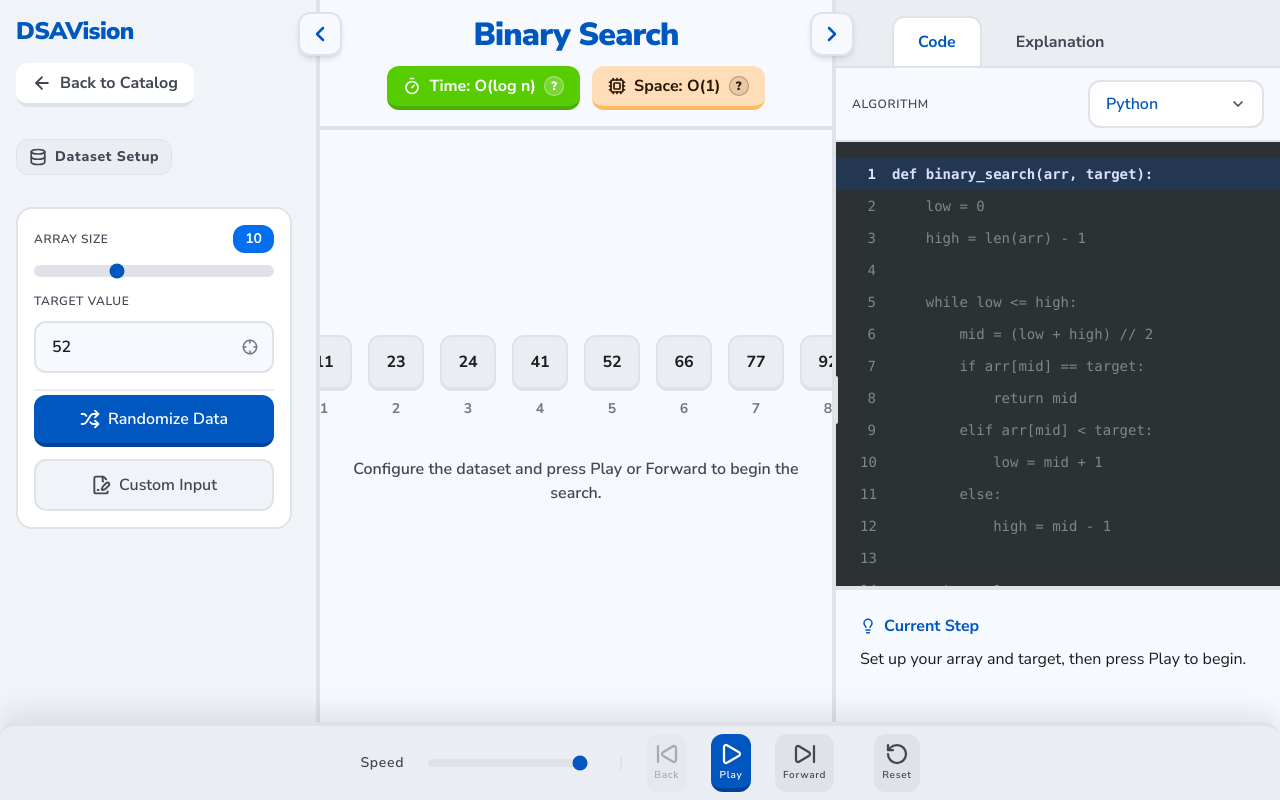
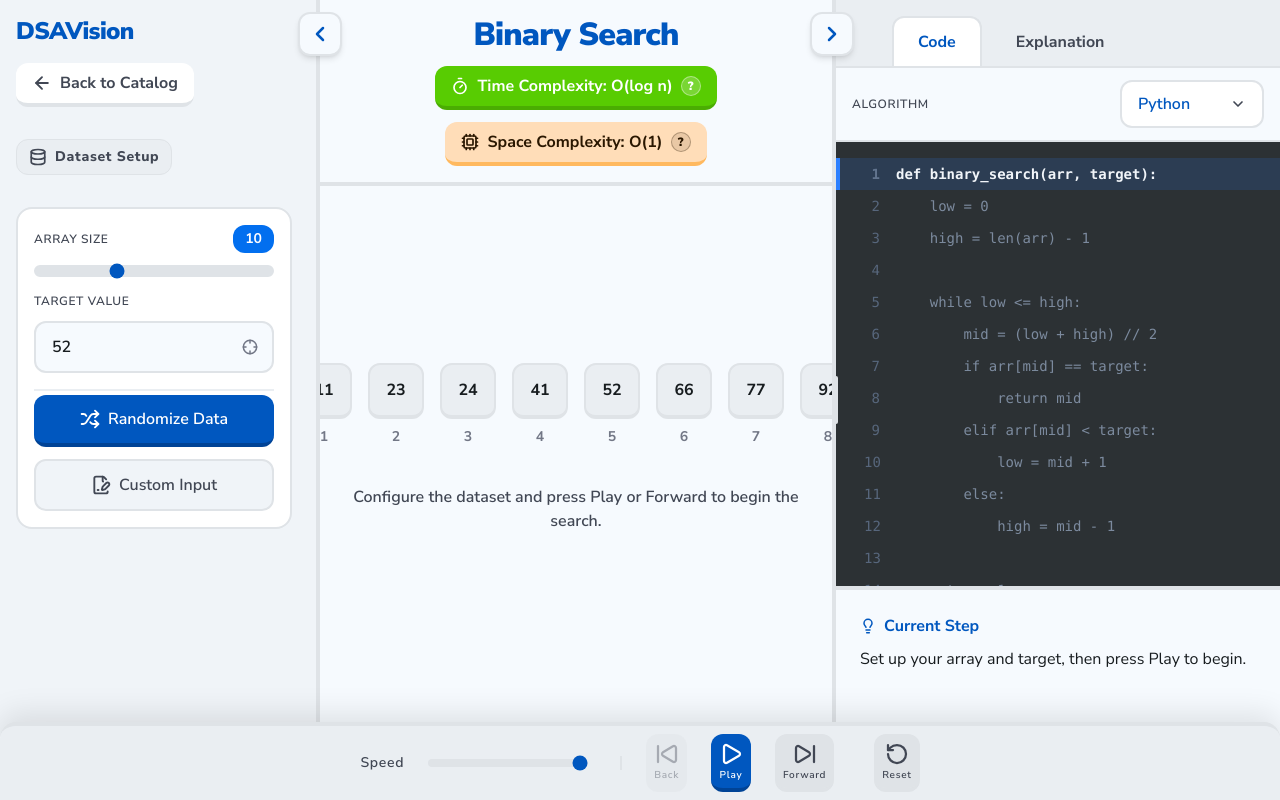
Before and after one commit to aarxnmendez/dsa-vision, a React (Vite) app: page /binary-search in a window 1280 px wide. Built offline with nearby package versions, Linux system fonts and the light colour scheme.

Commit message:
feat(ui): add embedded code panel variant and shared visualizer panel shell

```diff
--- a/src/components/panels/CodePanel.tsx
+++ b/src/components/panels/CodePanel.tsx
@@ -1,20 +1,26 @@
 import { useId, useState, type ReactNode } from "react";
 import type { CodeLanguage } from "../../data/binarySearchCode";
-import { Icon } from "../ui/Icon";
+import { CODE_ACTIVE_LINE_CLASS } from "../../constants/visualizerTokens";
 import { sectionLabelClass } from "../ui/sectionLabel";
+import { CopyCodeButton } from "./CopyCodeButton";
+import { EmbeddedPanelTabBar } from "./EmbeddedPanelTabBar";
 import { LanguageSelector } from "./LanguageSelector";
+import { CodePanelStepFooter } from "./CodePanelStepFooter";
 
 export type CodePanelTab = "code" | "explanation";
+export type CodePanelVariant = "sidebar" | "embedded";
 
 interface CodePanelProps {
   codeByLanguage: Record<CodeLanguage, string[]>;
   explanation?: ReactNode;
   codeSectionLabel?: string;
   activeLine: number;
-  stepExplanation: string;
+  stepExplanation?: string;
   stepFormula?: string;
   activeTab?: CodePanelTab;
   onTabChange?: (tab: CodePanelTab) => void;
+  variant?: CodePanelVariant;
+  showStepFooter?: boolean;
 }
 
 export function CodePanel({
@@ -26,9 +32,13 @@ export function CodePanel({
   stepFormula,
   activeTab: controlledTab,
   onTabChange,
+  variant = "sidebar",
+  showStepFooter = true,
 }: CodePanelProps) {
   const [internalTab, setInternalTab] = useState<CodePanelTab>("code");
   const activeTab = controlledTab ?? internalTab;
+  const hasExplanation = explanation != null;
+  const isEmbedded = variant === "embedded";
   const tabListId = useId();
   const codeTabId = `${tabListId}-code-tab`;
   const explanationTabId = `${tabListId}-explanation-tab`;
@@ -58,12 +68,59 @@ export function CodePanel({
         : "text-on-surface-variant hover:bg-surface-variant border-transparent",
     ].join(" ");
 
+  const codeEditor = (
+    <div className="min-h-0 min-w-0 flex-1 overflow-auto bg-inverse-surface">
+      <div className="min-w-max py-4 font-mono text-sm leading-loose">
+        {lines.map((line, index) => {
+          const lineNumber = index + 1;
+          const isActive = lineNumber === activeLine;
+
           return (
-    <div className="flex flex-col h-full min-w-0">
+            <div
+              key={lineNumber}
+              className={[
+                "flex whitespace-pre border-l-4 py-0.5 pl-6 pr-6",
+                isActive
+                  ? CODE_ACTIVE_LINE_CLASS
+                  : "border-transparent text-slate-400 opacity-80",
+              ].join(" ")}
+            >
+              <span className="w-8 shrink-0 select-none pr-4 text-right tabular-nums text-slate-500">
+                {lineNumber}
+              </span>
+              <span className="whitespace-pre">{line || " "}</span>
+            </div>
+          );
+        })}
+      </div>
+    </div>
+  );
+
+  if (isEmbedded) {
+    return (
+      <div className="flex min-h-[22rem] min-w-0 flex-col overflow-hidden rounded-2xl border-2 border-surface-variant bg-surface-container-lowest shadow-sm">
+        <EmbeddedPanelTabBar icon="code" label="Code" />
+        <div className="flex shrink-0 items-center justify-between gap-4 border-b-2 border-surface-variant bg-surface-bright px-4 py-3">
+          <LanguageSelector value={language} onChange={setLanguage} />
+          <CopyCodeButton code={lines.join("\n")} />
+        </div>
+        {codeEditor}
+        {showStepFooter && (
+          <CodePanelStepFooter
+            stepExplanation={stepExplanation}
+            stepFormula={stepFormula}
+          />
+        )}
+      </div>
+    );
+  }
+
+  return (
+    <div className="flex h-full min-w-0 flex-col">
       <div
         role="tablist"
         aria-label="Code panel sections"
-        className="flex border-b-2 border-surface-variant bg-surface-container pt-4 px-4 pl-14 gap-2 shrink-0"
+        className="flex shrink-0 gap-2 border-b-2 border-surface-variant bg-surface-container px-4 pt-4 pl-14"
       >
         <button
           type="button"
@@ -76,6 +133,7 @@ export function CodePanel({
         >
           Code
         </button>
+        {hasExplanation && (
           <button
             type="button"
             role="tab"
@@ -87,75 +145,41 @@ export function CodePanel({
           >
             Explanation
           </button>
+        )}
       </div>
 
-      {activeTab === "code" ? (
+      {activeTab === "code" || !hasExplanation ? (
         <div
           id={codePanelId}
           role="tabpanel"
           aria-labelledby={codeTabId}
-          className="flex flex-col flex-1 min-h-0"
+          className="flex min-h-0 flex-1 flex-col"
         >
-          <div className="px-4 py-3 border-b-2 border-surface-variant flex items-center justify-between gap-4 bg-surface-bright shrink-0">
+          <div className="flex shrink-0 items-center justify-between gap-4 border-b-2 border-surface-variant bg-surface-bright px-4 py-3">
             <h3 className={sectionLabelClass}>{codeSectionLabel}</h3>
             <LanguageSelector value={language} onChange={setLanguage} />
           </div>
 
-          <div className="flex-1 min-h-0 min-w-0 overflow-auto bg-inverse-surface">
-            <div className="min-w-max py-4 font-mono text-sm leading-loose">
-              {lines.map((line, index) => {
-                const lineNumber = index + 1;
-                const isActive = lineNumber === activeLine;
-
-                return (
-                  <div
-                    key={lineNumber}
-                    className={[
-                      "flex whitespace-pre pl-6 pr-6 py-0.5",
-                      isActive
-                        ? "bg-primary/20 text-primary-fixed font-semibold"
-                        : "text-surface-dim opacity-50",
-                    ].join(" ")}
-                  >
-                    <span className="w-8 shrink-0 text-right pr-4 select-none tabular-nums">
-                      {lineNumber}
-                    </span>
-                    <span className="whitespace-pre">{line || " "}</span>
-                  </div>
-                );
-              })}
-            </div>
-          </div>
+          {codeEditor}
         </div>
       ) : (
         <div
           id={explanationPanelId}
           role="tabpanel"
           aria-labelledby={explanationTabId}
-          className="flex-1 min-h-0 p-6 overflow-y-auto bg-surface-bright"
+          className="min-h-0 flex-1 overflow-y-auto bg-surface-bright p-6"
         >
           {explanation}
         </div>
       )}
 
-      <div className="p-6 bg-surface border-t-4 border-surface-variant shrink-0 pb-32">
-        <h4 className="font-bold text-primary mb-2 flex items-center gap-2">
-          <Icon name="lightbulb" />
-          Current Step
-        </h4>
-        <p className="font-body-md text-on-surface leading-relaxed">
-          {stepExplanation}
-          {stepFormula && (
-            <>
-              <br />
-              <br />
-              <code className="bg-surface-container px-2 py-1 rounded-md border border-surface-variant whitespace-pre">
-                {stepFormula}
-              </code>
-            </>
+      {showStepFooter && (
+        <CodePanelStepFooter
+          stepExplanation={stepExplanation}
+          stepFormula={stepFormula}
+          className="pb-32"
+        />
       )}
-        </p>
-      </div>
     </div>
   );
 }
--- /dev/null
+++ b/src/components/panels/CodePanelStepFooter.tsx
@@ -0,0 +1,39 @@
+import { Icon } from "../ui/Icon";
+
+interface CodePanelStepFooterProps {
+  stepExplanation?: string;
+  stepFormula?: string;
+  className?: string;
+}
+
+export function CodePanelStepFooter({
+  stepExplanation,
+  stepFormula,
+  className = "",
+}: CodePanelStepFooterProps) {
+  return (
+    <div
+      className={[
+        "shrink-0 border-t-4 border-surface-variant bg-surface p-6",
+        className,
+      ].join(" ")}
+    >
+      <h4 className="mb-2 flex items-center gap-2 font-bold text-primary">
+        <Icon name="lightbulb" />
+        Current Step
+      </h4>
+      <p className="font-body-md leading-relaxed text-on-surface">
+        {stepExplanation ?? "Set up your dataset, then press Play to begin."}
+        {stepFormula && (
+          <>
+            <br />
+            <br />
+            <code className="whitespace-pre rounded-md border border-surface-variant bg-surface-container px-2 py-1">
+              {stepFormula}
+            </code>
+          </>
+        )}
+      </p>
+    </div>
+  );
+}
--- a/src/components/panels/ComplexityBadges.tsx
+++ b/src/components/panels/ComplexityBadges.tsx
@@ -1,26 +1,29 @@
 import { useState } from "react";
 import { ComplexityInfoPopover } from "./ComplexityInfoPopover";
+import {
+  BINARY_SEARCH_SPACE_INFO,
+  BINARY_SEARCH_TIME_INFO,
+} from "../../constants/visualizerTokens";
+
+interface ComplexityInfo {
+  title: string;
+  text: string;
+}
 
 interface ComplexityBadgesProps {
   timeComplexity?: string;
   spaceComplexity?: string;
+  timeInfo?: ComplexityInfo;
+  spaceInfo?: ComplexityInfo;
 }
 
 type OpenPopover = "time" | "space" | null;
 
-const TIME_INFO = {
-  title: "Logarithmic Time",
-  text: "Execution time grows logarithmically relative to the input size. By halving the search space at each step, it remains exceptionally fast even for massive datasets.",
-};
-
-const SPACE_INFO = {
-  title: "Constant Space",
-  text: "The algorithm uses a fixed amount of additional memory (pointers only), regardless of the array size.",
-};
-
 export function ComplexityBadges({
   timeComplexity = "O(log n)",
   spaceComplexity = "O(1)",
+  timeInfo = BINARY_SEARCH_TIME_INFO,
+  spaceInfo = BINARY_SEARCH_SPACE_INFO,
 }: ComplexityBadgesProps) {
   const [openPopover, setOpenPopover] = useState<OpenPopover>(null);
 
@@ -29,21 +32,21 @@ export function ComplexityBadges({
   };
 
   return (
-    <div className="flex gap-3 flex-wrap justify-center">
+    <div className="flex flex-wrap justify-center gap-3">
       <ComplexityInfoPopover
-        label={`Time: ${timeComplexity}`}
+        label={`Time Complexity: ${timeComplexity}`}
         variant="time"
-        popoverTitle={TIME_INFO.title}
-        popoverText={TIME_INFO.text}
+        popoverTitle={timeInfo.title}
+        popoverText={timeInfo.text}
         isOpen={openPopover === "time"}
         onToggle={() => togglePopover("time")}
         onClose={() => setOpenPopover(null)}
       />
       <ComplexityInfoPopover
-        label={`Space: ${spaceComplexity}`}
+        label={`Space Complexity: ${spaceComplexity}`}
         variant="space"
-        popoverTitle={SPACE_INFO.title}
-        popoverText={SPACE_INFO.text}
+        popoverTitle={spaceInfo.title}
+        popoverText={spaceInfo.text}
         isOpen={openPopover === "space"}
         onToggle={() => togglePopover("space")}
         onClose={() => setOpenPopover(null)}
--- /dev/null
+++ b/src/components/panels/CopyCodeButton.tsx
@@ -0,0 +1,45 @@
+import { useState } from "react";
+import { CODE_PANEL_TOOLBAR_CONTROL_CLASS } from "../../constants/visualizerTokens";
+import { Icon } from "../ui/Icon";
+
+interface CopyCodeButtonProps {
+  code: string;
+}
+
+const iconClassName =
+  "text-[18px] [font-variation-settings:'FILL'_0,'wght'_400,'GRAD'_0,'opsz'_20]";
+
+export function CopyCodeButton({ code }: CopyCodeButtonProps) {
+  const [copied, setCopied] = useState(false);
+
+  const handleCopy = async () => {
+    try {
+      await navigator.clipboard.writeText(code);
+      setCopied(true);
+      window.setTimeout(() => setCopied(false), 2000);
+    } catch {
+      setCopied(false);
+    }
+  };
+
+  return (
+    <button
+      type="button"
+      onClick={handleCopy}
+      aria-label={copied ? "Code copied" : "Copy code to clipboard"}
+      className={[
+        "inline-flex shrink-0 items-center gap-2 font-semibold focus:outline-none focus-visible:ring-2 focus-visible:ring-primary/30",
+        copied
+          ? "cursor-pointer rounded-xl border-2 border-emerald-500/60 bg-emerald-500/10 px-4 py-2.5 font-body-md text-emerald-600 transition-colors"
+          : [CODE_PANEL_TOOLBAR_CONTROL_CLASS, "text-primary hover:text-primary"].join(" "),
+      ].join(" ")}
+    >
+      <Icon
+        name={copied ? "check" : "content_copy"}
+        className={iconClassName}
+        filled={false}
+      />
+      {copied ? "Copied!" : "Copy"}
+    </button>
+  );
+}
--- /dev/null
+++ b/src/components/panels/EmbeddedPanelTabBar.tsx
@@ -0,0 +1,33 @@
+import type { ReactNode } from "react";
+import {
+  EMBEDDED_PANEL_HEADER_CLASS,
+  EMBEDDED_PANEL_TAB_CLASS,
+} from "../../constants/visualizerTokens";
+import { Icon } from "../ui/Icon";
+
+interface EmbeddedPanelTabBarProps {
+  icon: string;
+  label: string;
+  trailing?: ReactNode;
+}
+
+export function EmbeddedPanelTabBar({
+  icon,
+  label,
+  trailing,
+}: EmbeddedPanelTabBarProps) {
+  return (
+    <div className={EMBEDDED_PANEL_HEADER_CLASS}>
+      <div className={EMBEDDED_PANEL_TAB_CLASS} aria-hidden="true">
+        <Icon name={icon} className="text-[20px] text-primary/80" />
+        {label}
+      </div>
+
+      {trailing && (
+        <div className="mb-1 flex min-w-0 items-center justify-end gap-2 pb-1">
+          {trailing}
+        </div>
+      )}
+    </div>
+  );
+}
--- a/src/components/panels/LanguageSelector.tsx
+++ b/src/components/panels/LanguageSelector.tsx
@@ -1,6 +1,7 @@
 import { useEffect, useRef, useState } from "react";
 import type { CodeLanguage } from "../../data/binarySearchCode";
 import { codeLanguageLabels } from "../../data/binarySearchCode";
+import { CODE_PANEL_TOOLBAR_CONTROL_CLASS } from "../../constants/visualizerTokens";
 import { ChevronIcon } from "../ui/ChevronIcon";
 
 const languages = Object.entries(codeLanguageLabels) as [CodeLanguage, string][];
@@ -42,13 +43,16 @@ export function LanguageSelector({ value, onChange }: LanguageSelectorProps) {
   }, [isOpen]);
 
   return (
-    <div ref={containerRef} className="relative w-full max-w-[11rem] shrink-0">
+    <div ref={containerRef} className="relative w-36 min-w-[140px] shrink-0">
       <button
         type="button"
         onClick={() => setIsOpen((open) => !open)}
         aria-haspopup="listbox"
         aria-expanded={isOpen}
-        className="w-full flex items-center justify-between gap-2 bg-surface-container-lowest border-2 border-surface-variant rounded-xl px-4 py-2.5 font-body-md text-on-surface hover:border-primary hover:bg-surface-bright transition-colors cursor-pointer"
+        className={[
+          "w-full flex items-center justify-between gap-2",
+          CODE_PANEL_TOOLBAR_CONTROL_CLASS,
+        ].join(" ")}
       >
         <span className="font-semibold text-primary truncate">
           {codeLanguageLabels[value]}
--- /dev/null
+++ b/src/constants/visualizerTokens.ts
@@ -0,0 +1,92 @@
+import type { SortBarHighlight } from "../types/visualizer";
+import type { CellHighlight } from "../types/visualizer";
+
+export const CODE_ACTIVE_LINE_CLASS =
+  "border-blue-500 bg-blue-500/15 font-semibold text-slate-100";
+
+export const CODE_PANEL_TOOLBAR_CONTROL_CLASS =
+  "bg-surface-container-lowest border-2 border-surface-variant rounded-xl px-4 py-2.5 font-body-md transition-colors cursor-pointer hover:border-primary hover:bg-surface-bright";
+
+export const EMBEDDED_PANEL_HEADER_CLASS =
+  "flex min-h-[3.75rem] min-w-0 items-end justify-between gap-3 border-b-2 border-surface-variant bg-surface-container px-4 pt-4";
+
+export const EMBEDDED_PANEL_TAB_CLASS =
+  "inline-flex shrink-0 cursor-default items-center gap-2 rounded-t-xl border-2 border-b-0 border-surface-variant bg-surface-container-lowest px-6 py-3 font-bold text-primary select-none";
+
+export const VISUALIZER_BAR_STYLES: Record<
+  SortBarHighlight,
+  { fill: string; label: string; badge?: string; badgeClass?: string }
+> = {
+  default: {
+    fill: "sort-bar-default",
+    label: "text-slate-700",
+  },
+  active: {
+    fill: "sort-bar-active",
+    label: "text-blue-600",
+  },
+  sorted: {
+    fill: "sort-bar-sorted",
+    label: "text-[var(--color-success)]",
+  },
+  minimum: {
+    fill: "sort-bar-comparing",
+    label: "text-amber-600",
+    badge: "Min",
+    badgeClass:
+      "border border-solid border-amber-500 bg-amber-500/15 text-amber-600",
+  },
+  comparing: {
+    fill: "sort-bar-comparing",
+    label: "text-amber-600",
+  },
+  swapping: {
+    fill: "sort-bar-comparing",
+    label: "text-amber-600",
+  },
+};
+
+export const VISUALIZER_LEGEND_ITEMS: {
+  highlight: SortBarHighlight;
+  label: string;
+}[] = [
+  { highlight: "default", label: "Unsorted" },
+  { highlight: "active", label: "Outer index (i)" },
+  { highlight: "comparing", label: "Comparing / Min" },
+  { highlight: "sorted", label: "Sorted" },
+];
+
+export const VISUALIZER_CELL_STYLES: Record<CellHighlight, string> = {
+  default: "",
+  eliminated: "opacity-40",
+  comparing:
+    "bg-blue-500 text-white border-blue-600 border-b-blue-700 scale-105 shadow-[0_0_15px_rgba(59,130,246,0.5)]",
+  found:
+    "bg-emerald-500 text-white border-emerald-600 border-b-emerald-700 scale-105 shadow-[0_0_24px_rgba(16,185,129,0.25)] ring-2 ring-emerald-400/30",
+  sorted:
+    "bg-emerald-500 text-white border-emerald-600 border-b-emerald-700",
+  minimum:
+    "bg-amber-500 text-white border-amber-600 border-b-amber-700 scale-105 shadow-[0_0_12px_rgba(245,158,11,0.45)]",
+  swapping:
+    "bg-rose-500 text-white border-rose-600 border-b-rose-700 scale-110 shadow-[0_0_16px_rgba(244,63,94,0.5)]",
+};
+
+export const SELECTION_SORT_TIME_INFO = {
+  title: "Quadratic Time",
+  text: "Selection Sort compares elements across nested loops, resulting in O(n²) time in typical cases.",
+};
+
+export const SELECTION_SORT_SPACE_INFO = {
+  title: "Constant Space",
+  text: "The algorithm sorts in place using only a constant amount of extra memory for indices and swaps.",
+};
+
+export const BINARY_SEARCH_TIME_INFO = {
+  title: "Logarithmic Time",
+  text: "Execution time grows logarithmically relative to the input size. By halving the search space at each step, it remains exceptionally fast even for massive datasets.",
+};
+
+export const BINARY_SEARCH_SPACE_INFO = {
+  title: "Constant Space",
+  text: "The algorithm uses a fixed amount of additional memory (pointers only), regardless of the array size.",
+};
```
Also changed, not shown: src/components/panels/ExplanationPanelShell.tsx (added, +15 -0 lines). Lines whose indentation alone changed are shown as unchanged.
